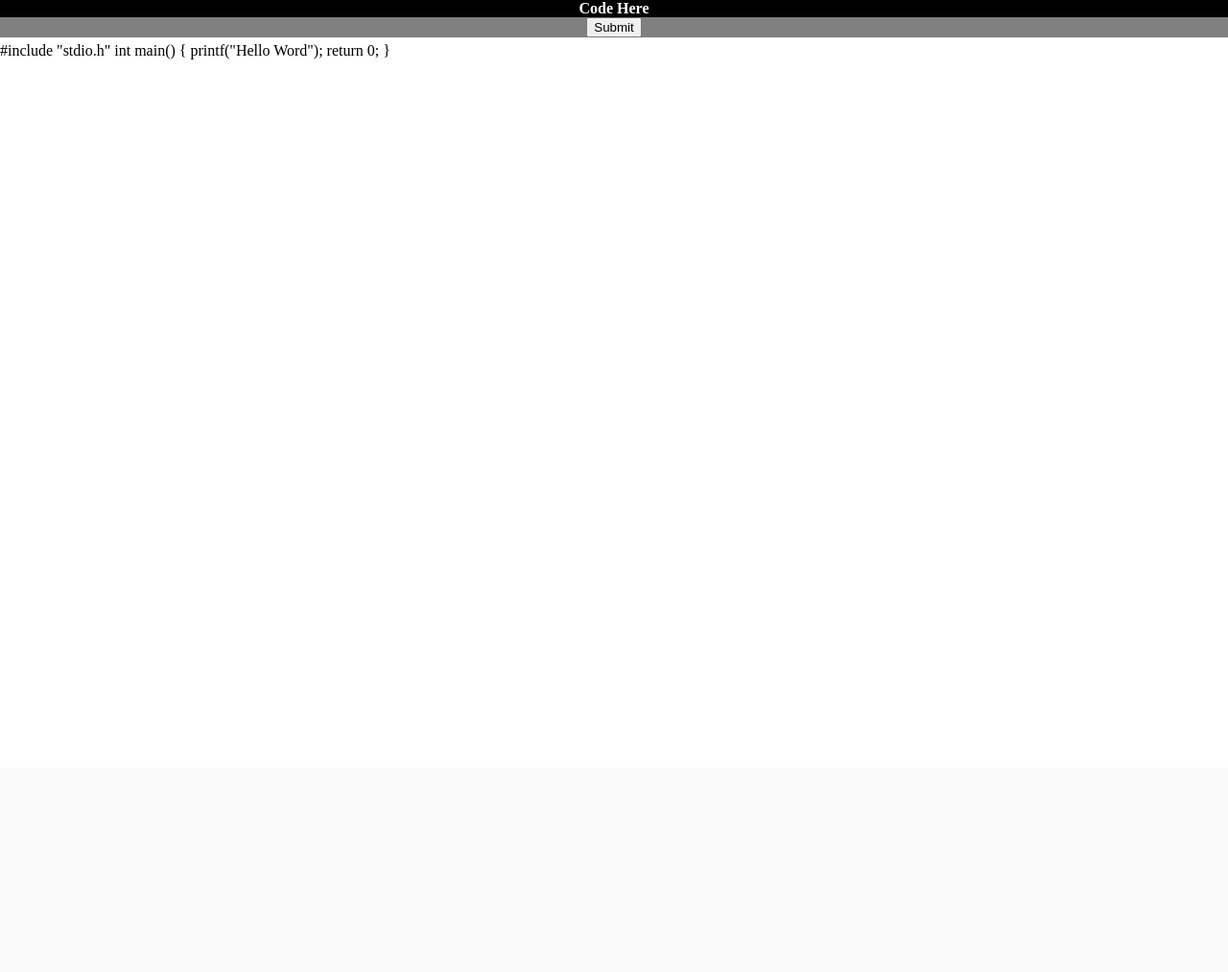
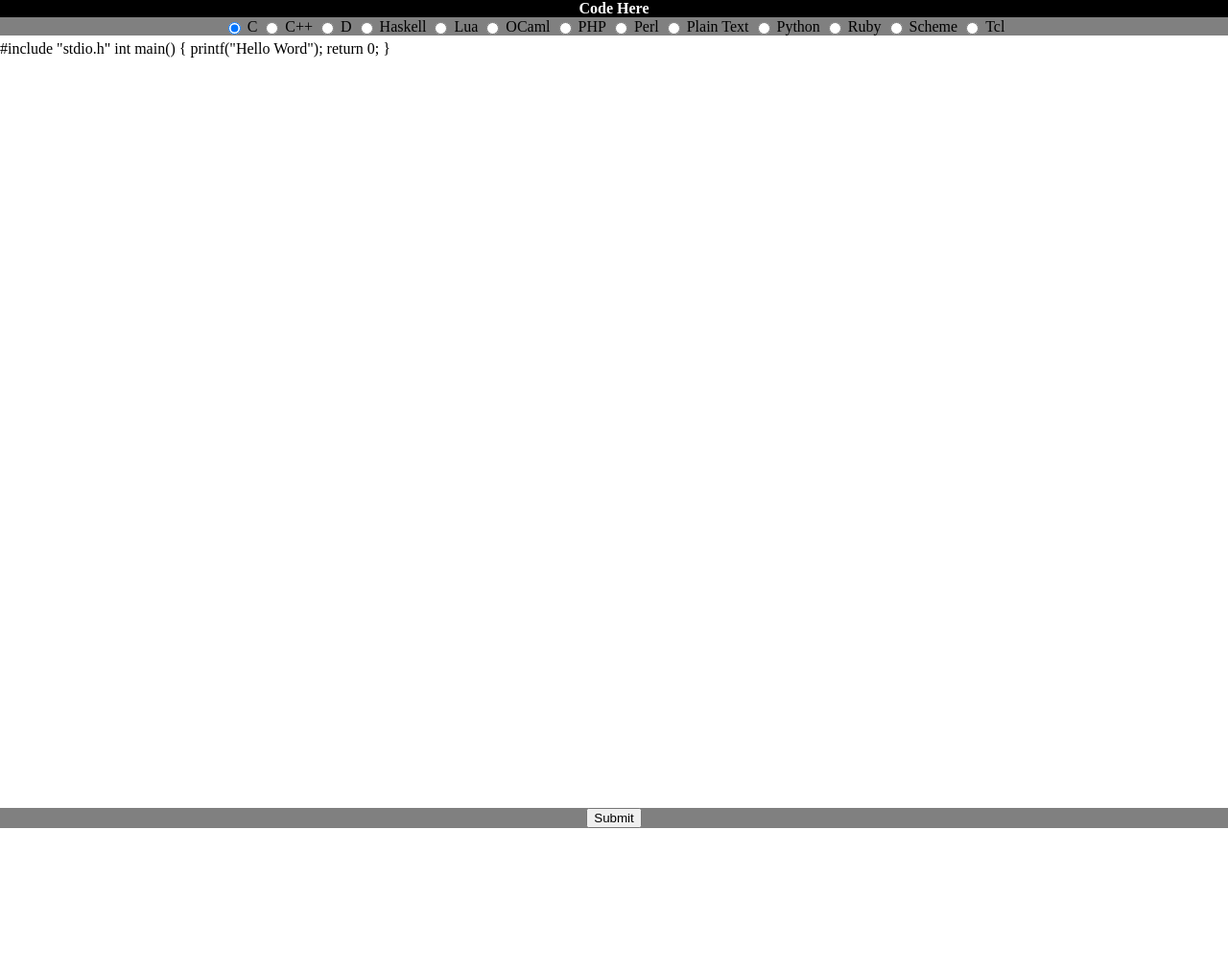
Before and after one commit to gaohao/codehere, a Django app: page / in a window 1280 px wide. Shown: the whole page at 96% size. Before the commit the page ends 62 px from the top, so only its background shows below. Run offline with Django 3.2, Linux system fonts and the light colour scheme; parts of the project's set-up code (start-up, migrations or seed data) failed here and were passed over; some libraries are stand-ins or nearby versions.

Commit message:
add some new features

```diff
--- a/codehere/templates/index.html
+++ b/codehere/templates/index.html
@@ -3,6 +3,7 @@
 <head>
     <title>Code Here</title>
     <script src="https://ajax.googleapis.com/ajax/libs/prototype/1.7.1.0/prototype.js"></script>
+
     <style>
         body
         {
@@ -31,16 +32,23 @@
         }
         #editor
         {
-            border: 5px;
             margin-top: 5px;
             width: 100%;
             height: 400px;
         }
+        #submit
+        {
+            background: grey;
+            text-align: center;
+            width: 100% ;
+            margin-top: 400px;
+        }
         #output
         {
+            border: 5px;
             width: 100% ;
-            height: 100px;
-            margin-top: 100px;
+            height: 150px;
+            margin-top: 0px;
         }
     </style>
 </head>
@@ -49,8 +57,58 @@
         Code Here
     </div>
     <div id="useage">
-        <button class="butt" id="Submit">
-            Submit</button>
+        <label>
+            <input style="vertical-align:middle" type="radio" name="lang" value="C" checked="checked" onclick="setlang(this.value)">
+            <span style="vertical-align:middle" class="label">C</span>
+        </label>
+        <label>
+            <input style="vertical-align:middle" type="radio" name="lang" value="C++" onclick="setlang(this.value)">
+            <span style="vertical-align:middle" class="label">C++</span>
+        </label>
+        <label>
+            <input style="vertical-align:middle" type="radio" name="lang" value="D" onclick="setlang(this.value)">
+            <span style="vertical-align:middle" class="label">D</span>
+        </label>
+        <label>
+            <input style="vertical-align:middle" type="radio" name="lang" value="Haskell" onclick="setlang(this.value)">
+            <span style="vertical-align:middle" class="label">Haskell</span>
+        </label>
+        <label>
+            <input style="vertical-align:middle" type="radio" name="lang" value="Lua" onclick="setlang(this.value)">
+            <span style="vertical-align:middle" class="label">Lua</span>
+        </label>
+        <label>
+            <input style="vertical-align:middle" type="radio" name="lang" value="OCaml" onclick="setlang(this.value)">
+            <span style="vertical-align:middle" class="label">OCaml</span>
+        </label>
+        <label>
+            <input style="vertical-align:middle" type="radio" name="lang" value="PHP" onclick="setlang(this.value)">
+            <span style="vertical-align:middle" class="label">PHP</span>
+        </label>
+        <label>
+            <input style="vertical-align:middle" type="radio" name="lang" value="Perl" onclick="setlang(this.value)">
+            <span style="vertical-align:middle" class="label">Perl</span>
+        </label>
+        <label>
+            <input style="vertical-align:middle" type="radio" name="lang" value="Plain Text" onclick="setlang(this.value)">
+            <span style="vertical-align:middle" class="label">Plain Text</span>
+        </label>
+        <label>
+            <input style="vertical-align:middle" type="radio" name="lang" value="Python" onclick="setlang(this.value)">
+            <span style="vertical-align:middle" class="label">Python</span>
+        </label>
+        <label>
+            <input style="vertical-align:middle" type="radio" name="lang" value="Ruby" onclick="setlang(this.value)">
+            <span style="vertical-align:middle" class="label">Ruby</span>
+        </label>
+        <label>
+            <input style="vertical-align:middle" type="radio" name="lang" value="Scheme" onclick="setlang(this.value)">
+            <span style="vertical-align:middle" class="label">Scheme</span>
+        </label>
+        <label>
+            <input style="vertical-align:middle" type="radio" name="lang" value="Tcl" onclick="setlang(this.value)">
+            <span style="vertical-align:middle" class="label">Tcl</span>
+        </label>
     </div>
     <div id="editor">#include "stdio.h"
 int main() {
@@ -58,6 +116,7 @@ int main() {
     return 0;
 }
     </div>
+    <div id="submit"><button class="butt" id="Submit">Submit</button></div>
     <div id="output">
 
     </div>
@@ -67,30 +126,73 @@ int main() {
     editor.setTheme("ace/theme/monokai");
     editor.getSession().setMode("ace/mode/c_cpp");
 
-    var output = ace.edit("output");
-    output.setTheme("ace/theme/monokai");
-    output.getSession().setMode("ace/mode/c_cpp");
 
+    var selectedlang = "C";
     window.onload = function () {
         w = window;
         j = document;
 
         submit = j.getElementById("Submit");
-
+        output = j.getElementById("output");
 
         submit.onclick = function () {
             new Ajax.Request('/codepad/', {
                 method:'post',
-                parameters: {p: editor.getValue()},
+                parameters: {code: editor.getValue(), lang: selectedlang},
                 onSuccess: function(transport) {
                     var response = transport.responseText;
-                    output.setValue(response);
+                    output.innerHTML = response;
+
                 },
                 onFailure: function() { alert('Something went wrong...'); }
             });
         }
     }
 
+
+    function setlang(value) {
+        selectedlang = value;
+        switch (selectedlang) {
+            case "C":
+            case "C++":
+            editor.getSession().setMode("ace/mode/c_cpp");
+            break;
+            case "D":
+            case "Plain Text":
+            case "Scheme":
+             case "Haskell":
+            editor.getSession().setMode("ace/mode/text");
+            break;
+            case "Lua":
+            editor.getSession().setMode("ace/mode/lua");
+            break;
+            case "OCaml":
+            editor.getSession().setMode("ace/mode/ocaml");
+            break;
+            case "PHP":
+            editor.getSession().setMode("ace/mode/php");
+            break;
+            case "Perl":
+            editor.getSession().setMode("ace/mode/perl");
+            break;
+            case "Python":
+            editor.getSession().setMode("ace/mode/python");
+            break;
+            case "Ruby":
+            editor.getSession().setMode("ace/mode/ruby");
+            break;
+            case "Tcl":
+            editor.getSession().setMode("ace/mode/tcl");
+            break;
+            default:
+            editor.getSession().setMode("ace/mode/text");
+            break;
+
+        }
+    }
+    function hellotemplate() {
+
+    }
     </script>
 </body>
 </html>
--- a/codehere/views.py
+++ b/codehere/views.py
@@ -18,8 +18,9 @@ def index(request):
 @csrf_exempt
 def codepad(request):
 
-    query = request.POST.get('p', '')
-    data = {'code': query, 'lang': 'C',
+    code = request.POST.get('code', '')
+    lang = request.POST.get('lang', '')
+    data = {'code': code, 'lang': lang,
                      'private': 'False', 'run': 'True',
                      'submit': 'Submit'}
     r = requests.post("http://codepad.org/", data=data)
@@ -39,10 +40,7 @@ def codepad(request):
             rj = j
             i = html.find('<pre>', i + 5)
 
-        if html[ri + 5] == '\n' :
-            re = html[ri + 6 : rj]
-        else :
-            re = html[ri + 5 : rj]
+        re = html[ri : rj+6]
 
         return HttpResponse(re)
     else :
```
